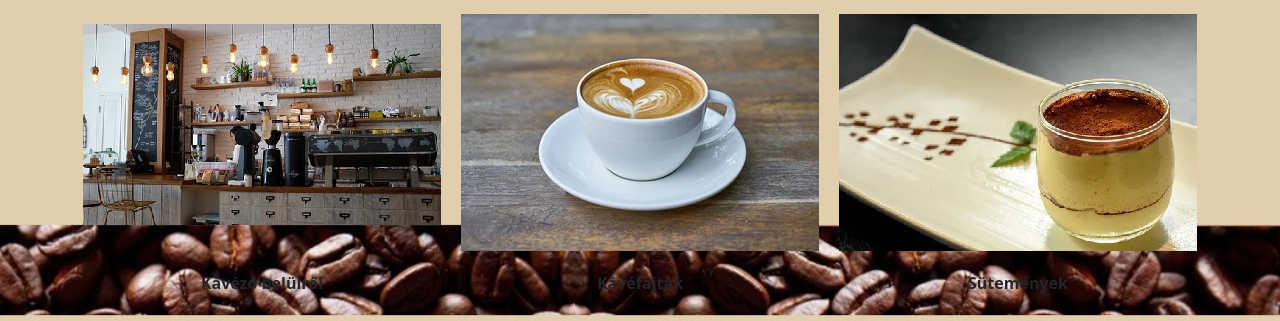
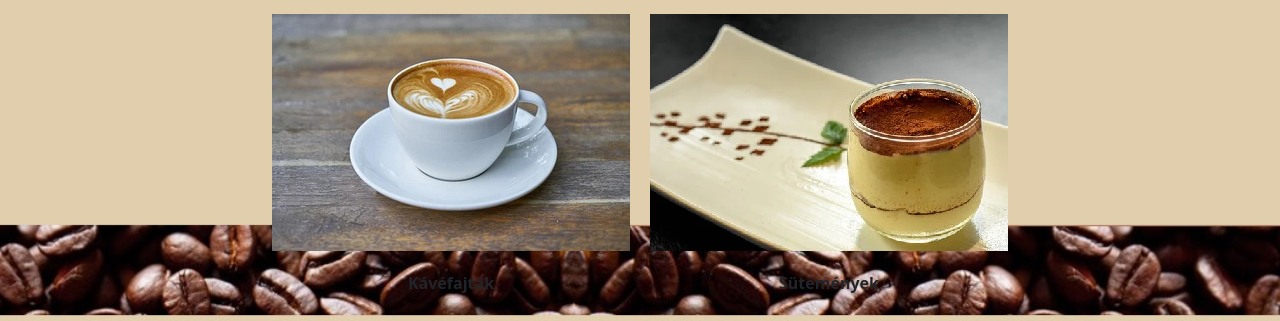
Before and after one commit to Robinhood0123/Kirajok, a plain HTML site: page kavezo_uj/Kiraj-Caffe.html in a window 1280 px wide. Shown: the part 575-896 px from the top of the page. Drawn offline with Linux system fonts and the light colour scheme; files that its build step writes are made by us from their sources.

Commit message:
11.13
Főoldal kipótlása

```diff
--- a/kavezo_uj/Kiraj-Caffe.html
+++ b/kavezo_uj/Kiraj-Caffe.html
@@ -57,13 +57,10 @@
         <div class="row">
             <div class="col-lg-4 col-md-6 col-12">
         <tr>
-            <td><a href="belul.html"><img src="kavezo.png" alt="kavezp.png"></a></p></td>
             <td><a href="kavefajtak.html"><img src="cappuccino_k.png" alt="kavezp.png"></a></td>
             <td><a href="sutemenyek.html"><img src="tiramisu_k.png" alt="kavezp.png"></a></td>
         </tr>
         <tr>
-            <td><p><b>Kávézó belülről</b></p></td>
-
             <td><p><b>Kávéfajták</b></p></td>
             <td><p><b>Sütemények</b></p></td>
         </tr>
```
